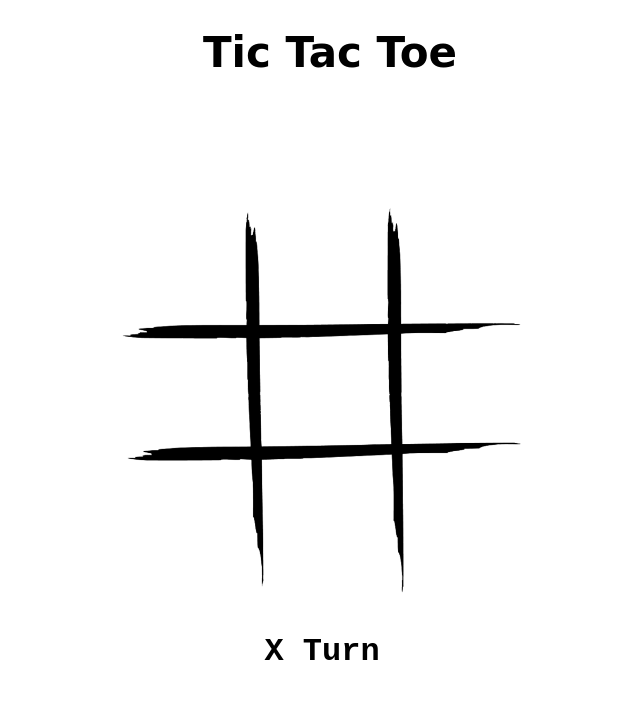
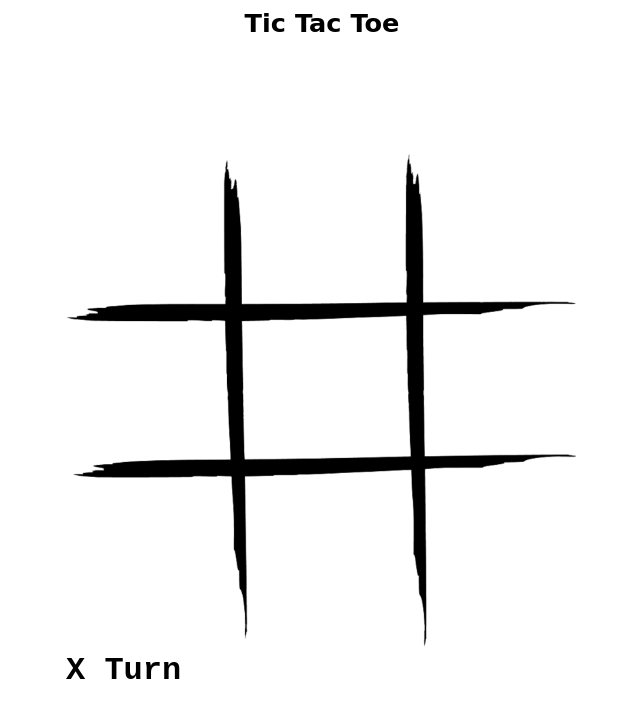
Before and after one commit to Surajdoberiyal/Tic-Tac-Toe, a plain HTML site: page index.html in a window 1280 px wide. Shown: the whole page, without its empty margins (318-958 px from the left). Drawn offline with nearby package versions, Linux system fonts and the light colour scheme.

Commit message:
Update style.css

```diff
--- a/style.css
+++ b/style.css
@@ -1,54 +1,61 @@
 body{
     width: 100vw;
-    height:100vh;
-    }
+    height: 100vh;
+    margin:0;
+}
 h1{
+    margin:0;
+    padding-top: 1vh;
     text-align: center;
-    font-size:42px;
+    font-size:2vw;
     font-family: cursive;
 }
 p{
-    width:100%;
+    position: absolute;
+    left:0px;
     text-align: center;
-    margin-top:2em;
-    top:500px;
-    font-size:32px;
+    font-size:2.5vw;
     font-weight: bolder;
     font-family: monospace;
 }
 #buttons{
-    width:400px;
+    width:45vw;
+    padding-top: 1.9vw;
 }
 .o, .o:focus{
     outline: none;
     background: transparent;
-    width: 100px;
-    height:100px;
-    margin:20px 10px 2px 20px;
+    width: 11vw;
+    height:10vw;
+    margin:0 0.8vw 0.5vw 1.2vw;
+    padding: 0;
     border:none;
     background-image: url("images/o.png")  ;
     cursor: pointer;
-    background-size:100px;
+    background-size:10.3vw;
+    background-repeat: no-repeat;
 }
 .x, .x:focus{
     outline: none;
-    width: 100px;
-    height:100px;
-    margin:20px 10px 2px 20px;
+    width: 11vw;
+    height:10vw;
+    margin:0 0.8vw 0.5vw 1.2vw;
+    padding: 0;
     border:none;
     background: transparent;
     background-image: url("images/x.png");
     cursor: pointer;
-    background-size:100px;
+    background-size:10.3vw;
+    background-repeat: no-repeat;
 }
 .btn{
-    width: 100px;
-    height:100px;
-    margin:20px 10px 2px 20px;
+    width: 11vw;
+    height:10vw;
+    margin:0 0.8vw 0.5vw 1.2vw;
+    padding:0;
     border:none;
     background-color: transparent;
     cursor: pointer;
-    background-size:100px;
 }
 .btn:focus,.btn:hover{
     outline: none;
@@ -59,8 +66,9 @@ p{
     top:50vh;
     left:50vw;
     transform: translate(-50%,-50%);
-    width: 400px;
-    height: 400px;
+    width: 40vw;
+    height: 40vw;
     background-image: url("images/bg.png");
-    background-size: 400px;
+    background-size: 40vw;
+    background-repeat: no-repeat
 }
```
